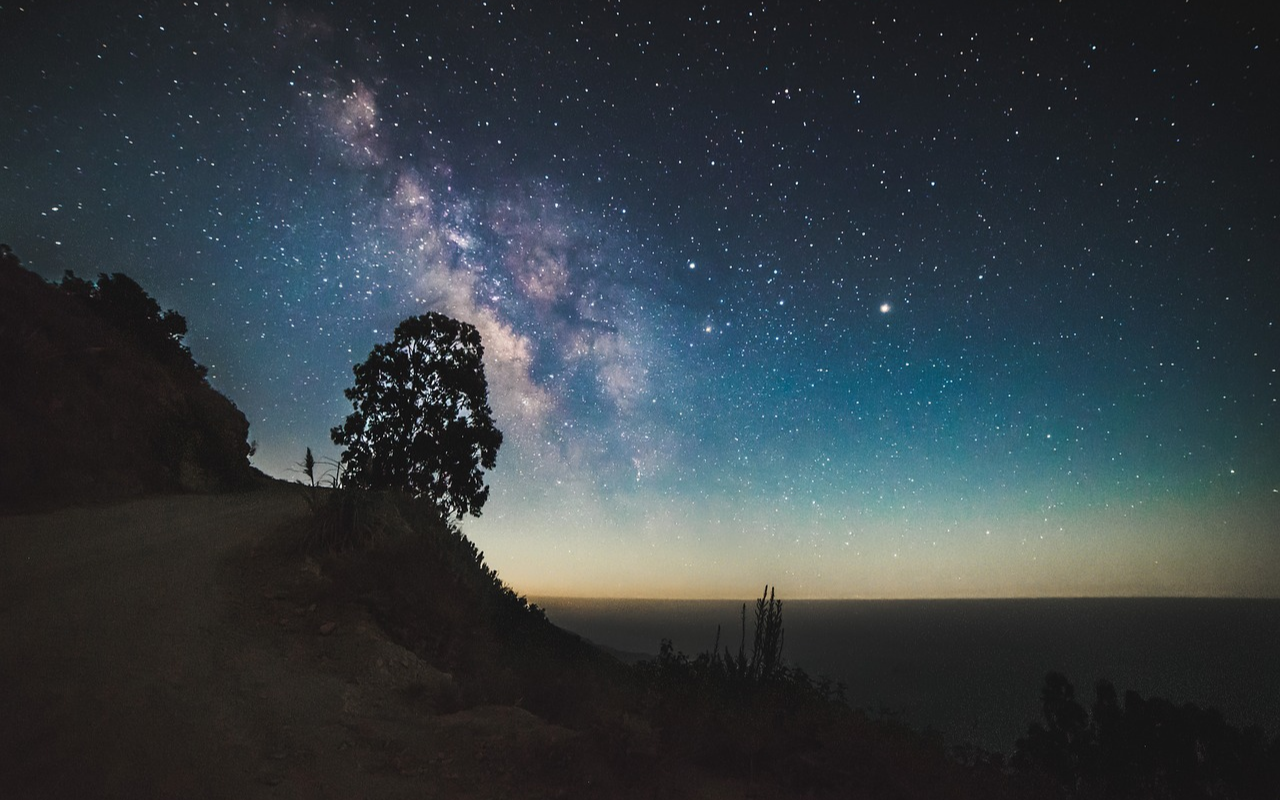
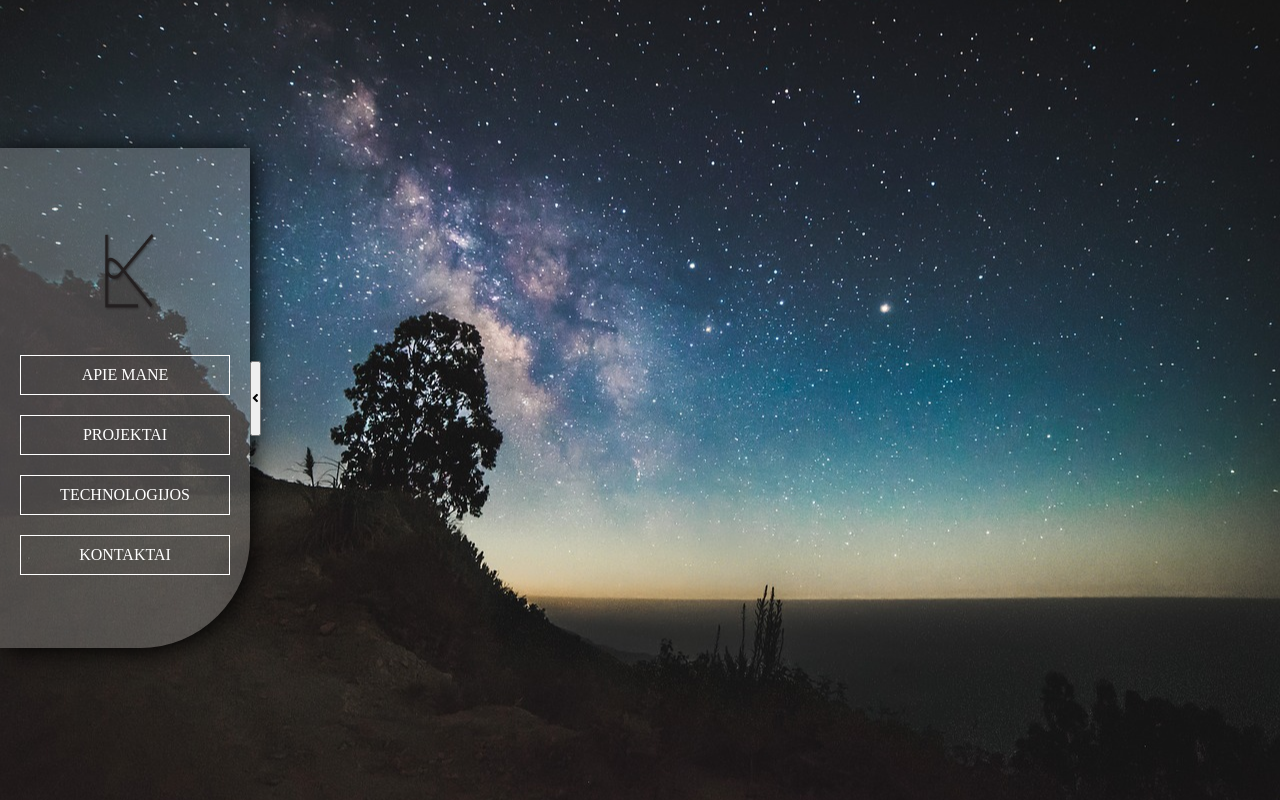
Before and after one commit to LukasKaselionis/js-portfolio, a plain HTML site: page index.html in a window 1280 px wide. Drawn offline with Linux system fonts and the light colour scheme.

Commit message:
add header section

```diff
--- a/index.html
+++ b/index.html
@@ -6,6 +6,7 @@
     <meta name="viewport" content="width=device-width, initial-scale=1.0">
     <title>Portfolio</title>
     <link rel="stylesheet" href="resources/css/main.css">
+    <link href="https://use.fontawesome.com/releases/v5.0.13/css/all.css" rel="stylesheet">
 </head>
 
 <body>
@@ -15,7 +16,36 @@
         <div class="wrapper">
 
             <!-- Header -->
-            <header></header>
+            <header id="header">
+                <nav class="menu">
+                    <ul class="menu-primary">
+                        <div class="logo">
+                            <img src="./resources/images/lk_avatar.png">
+                        </div>
+                        <a href="#">
+                            <li class="menu-item">
+                                APIE MANE
+                            </li>
+                        </a>
+                        <a href="#">
+                            <li class="menu-item">
+                                PROJEKTAI
+                            </li>
+                        </a>
+                        <a href="#">
+                            <li class="menu-item">
+                                TECHNOLOGIJOS
+                            </li>
+                        </a>
+                        <a href="#">
+                            <li class="menu-item">
+                                KONTAKTAI
+                            </li>
+                        </a>
+                    </ul>
+                </nav>
+                <button class="menu-button"><i class="fas fa-angle-left"></i></button>
+            </header>
 
             <!-- Content -->
             <main></main>
--- a/resources/css/main.css
+++ b/resources/css/main.css
@@ -1,4 +1,5 @@
 @import 'bg.css';
+@import 'nav.css';
 * {
     box-sizing: border-box;
 }
@@ -10,4 +11,5 @@ body {
 
 .wrapper {
     padding: 10px;
+    min-height: 100vh;
 }
--- /dev/null
+++ b/resources/css/nav.css
@@ -0,0 +1,69 @@
+#header {
+    margin-left: -10px;
+    min-height: 97vh;
+    display: flex;
+    flex-wrap: wrap;
+    align-items: center;
+}
+
+.menu {
+    background-color: rgba(255, 255, 255, 0.2);
+    color: #ffff;
+    opacity: 1;
+    height: 500px;
+    width: 250px;
+    border-radius: 0px 0px 110px 0px;
+    box-shadow: 3px 3px 25px #000000;
+}
+
+.logo {
+    position: relative;
+    margin-left: auto;
+    margin-right: auto;
+    width: 50%;
+}
+
+.logo img {
+    width: 124px;
+    height: 130px;
+}
+
+.menu-primary {
+    padding: 10px;
+    margin: 0;
+    height: inherit;
+    display: flex;
+    flex-direction: column;
+    justify-content: center;
+}
+
+.menu-primary a {
+    text-decoration: none;
+}
+
+.menu-item {
+    display: flex;
+    flex-direction: column;
+    justify-content: space-between;
+    list-style: none;
+    padding: 10px;
+    margin: 10px;
+    border: 1px solid #ffffff;
+    text-align: center;
+}
+
+.menu-item {
+    color: #ffff;
+    text-decoration: none;
+}
+
+.menu-item:hover {
+    background-color: rgba(255, 255, 255, 0.35);
+    transition: 0.5s ease-out;
+}
+
+.menu-button {
+    justify-content: center;
+    padding: 0;
+    height: 75px;
+}
```
Also changed, not shown: resources/images/lk_avatar.png (added).
